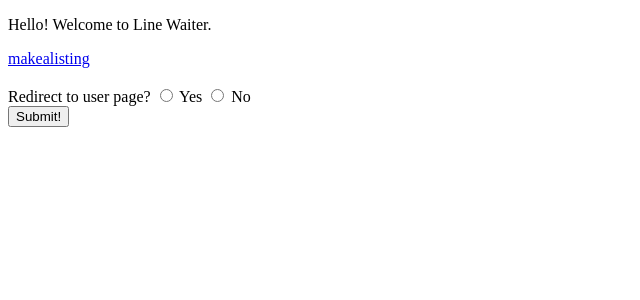
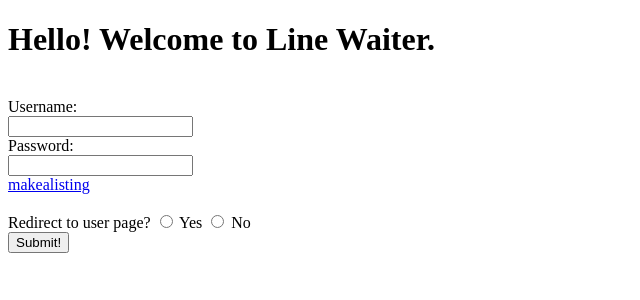
Before and after one commit to Nathaniel-github/LineWaiter, a Flask app: page / in a window 1280 px wide. Shown: the top 300 px of the page, without its empty margins (0-640 px from the left). Run offline with Flask 3, Linux system fonts and the light colour scheme.

Commit message:
added login page template

```diff
--- a/LineWaiter/templates/main.html
+++ b/LineWaiter/templates/main.html
@@ -1,6 +1,13 @@
 <!doctype html>
 <title>Line Waiter Website</title>
-<p>Hello! Welcome to Line Waiter.</p>
+<h1>Hello! Welcome to Line Waiter.</h1>
+<br>
+<form>
+  <label for="username">Username:</label><br>
+  <input type="text" id="username" name="username"><br>
+  <label for="password">Password:</label><br>
+  <input type="text" id="password" name="password">
+</form>
 <a href="ask">makealisting</a>
 
 
```
